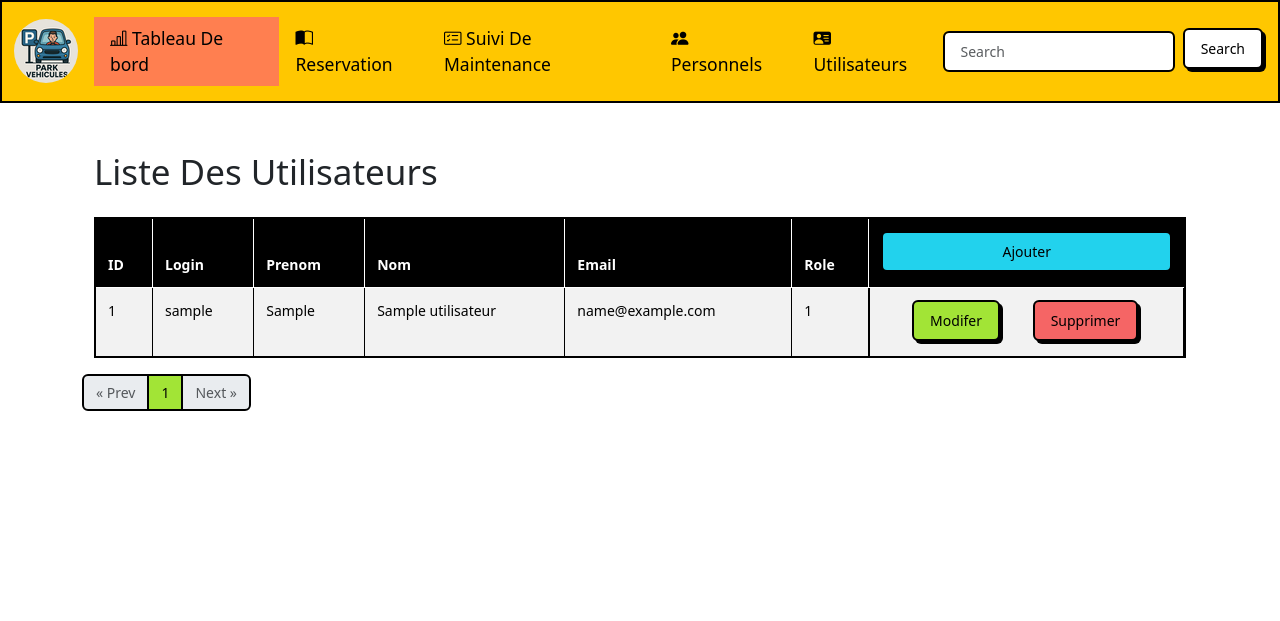
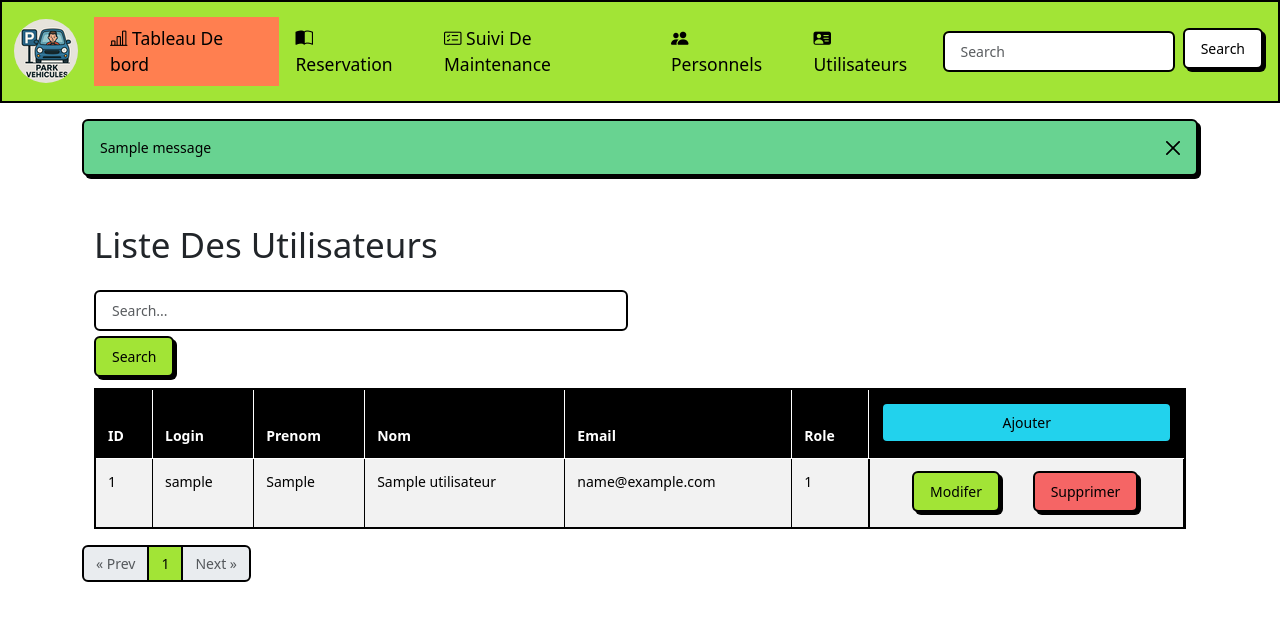
Before and after one commit to elboraki/park_control_flask, a Flask app: page /users/ in a window 1280 px wide. Shown: the top 621 px of the page. Run offline with Flask 3, Linux system fonts and the light colour scheme; tables that the repository leaves empty hold one stand-in row (values such as "Sample post"); one stand-in notice (Sample message) is shown; some libraries are stand-ins or nearby versions.

Commit message:
Add Ceate and delete and update,search features

```diff
--- a/repositories/user_repository.py
+++ b/repositories/user_repository.py
@@ -1,6 +1,9 @@
 from models.user import User, db
 
 class UserRepository:
+    @staticmethod
+    def get_search_query(query):
+        return User.query.filter(User.nom.ilike(f"%{query}%")).all()
 
     @staticmethod
     def get_paginated(page, per_page=5):
@@ -17,13 +20,30 @@ class UserRepository:
     def get_by_email(email):
         return User.query.filter_by(email=email).first()
 
+    @staticmethod
+    def add(user):
+        db.session.add(user)
+        db.session.commit()
+
 
 
     @staticmethod
     def delete(user):
-        db.session.delete(user)
-        db.session.commit()
+        try:
+            db.session.delete(user)
+            db.session.commit()
+            return True
+        except Exception as e:
+            db.session.rollback()
+            print(f"Update failed: {e}")  # optional logging
+            return False
 
     @staticmethod
-    def update():
-        db.session.commit()
+    def update(user):
+        try:
+            db.session.commit()
+            return True
+        except Exception as e:
+            db.session.rollback()
+            print(f"Update failed: {e}")  # optional logging
+            return False
--- a/routes/users.py
+++ b/routes/users.py
@@ -1,16 +1,84 @@
-from flask import Blueprint, render_template, request, redirect, url_for
+from flask import Blueprint, flash, jsonify, render_template, request, redirect, url_for
 from services.user_service import UserService
-
+from models.user import User
 users_bp = Blueprint('users_bp', __name__, url_prefix='/users')
 
 @users_bp.route('/')
 def list_users():
     page = request.args.get('page', 1, type=int)
     pagination = UserService.get_users_page(page, per_page=5)
-    return render_template('users/users.html', users=pagination.items, pagination=pagination)
-# @users_bp.route('/create', methods=['POST'])
-# def create_user():
-#     username = request.form['username']
-#     email = request.form['email']
-#     #UserService.create_user(username, email)
-#     return redirect(url_for('user_bp.list_users'))
+    if request.args.get("query"):
+        query=request.args.get("query")
+        records=UserService.search_user_name(query)
+        return render_template('users/users.html',users=records,pagination=pagination)
+    else:
+        return render_template('users/users.html', users=pagination.items, pagination=pagination)
+
+
+
+@users_bp.route('/create', methods=['POST'])
+def create_user():
+    try:
+        user = User(
+            login=request.form['login'],
+            prenom=request.form['prenom'],
+            nom=request.form['nom'],
+            email=request.form['email'],
+            password=request.form['mot_passe'],
+            role_id=request.form['role']
+        )
+
+        success = UserService.add_user(user)
+
+        if success:
+            flash("User added successfully!", "success")
+        else:
+            flash("User already exists or could not be added.", "warning")
+
+    except Exception as e:
+        flash(f"Error creating user: {str(e)}", "danger")
+
+    return redirect(url_for('users_bp.list_users'))
+
+@users_bp.route('/delete/<int:user_id>', methods=['DELETE'])
+def delete_user(user_id):
+    try:
+        user=UserService.get_user_by_id(user_id)
+        success = UserService.delete_user(user)
+        if success==True:
+            flash("User deleted successfully!", "success")
+            return jsonify({'status': 'deleted'})
+    except Exception as e:
+        flash(f"Error deleting user: {str(e)}", "danger")
+        return jsonify({'status': 'error', 'message': str(e)}), 500
+
+
+@users_bp.route('/edit/<int:user_id>', methods=['POST'])
+def update_user(user_id):
+    try:
+        user = UserService.get_user_by_id(user_id)
+        if not user:
+            flash("User not found.", "warning")
+            return redirect(url_for('users_bp.list_users'))
+
+        # Update values from form
+        user.login = request.form['login']
+        user.prenom = request.form['prenom']
+        user.nom = request.form['nom']
+        user.email = request.form['email']
+        user.password = request.form['mot_passe']
+        user.role_id = request.form['role']
+
+        success = UserService.update_user(user)
+
+        if success:
+            flash("Utiliateur a ete modifie!", "success")
+            return jsonify({'status': 'updated'})
+        else:
+            flash("Erreur utilisiateur n'est pas modifie", "danger")
+            return jsonify({'status': 'failed'})
+
+    except Exception as e:
+        flash(f"Error updating user: {str(e)}", "danger")
+
+    return redirect(url_for('users_bp.list_users'))
--- a/services/user_service.py
+++ b/services/user_service.py
@@ -14,3 +14,23 @@ class UserService:
     @staticmethod
     def get_users_page(page, per_page=5):
         return UserRepository.get_paginated(page, per_page)
+
+    @staticmethod
+    def search_user_name(query):
+        return UserRepository.get_search_query(query)
+
+    @staticmethod
+    def add_user(data):
+        return UserRepository.add(data)
+
+    @staticmethod
+    def delete_user(user):
+        return UserRepository.delete(user)
+
+    @staticmethod
+    def update_user(user):
+        return UserRepository.update(user)
+
+    @staticmethod
+    def get_user_by_id(user_id):
+        return UserRepository.get_by_id(user_id)
--- a/templates/base.html
+++ b/templates/base.html
@@ -10,7 +10,7 @@
 
 <body>
 
-    <nav class="navbar navbar-expand-lg bg-warning" data-bs-theme="light">
+    <nav class="navbar navbar-expand-lg bg-primary" data-bs-theme="light">
         <div class="container-fluid">
           <a class="navbar-brand" href="#">
             <img src="{{ url_for('static', filename='assets/logo.png') }}" alt="Logo" id="logo">
@@ -55,6 +55,18 @@
           </div>
         </div>
       </nav>
+      {% with messages = get_flashed_messages(with_categories=true) %}
+  {% if messages %}
+    <div class="container mt-3">
+      {% for category, message in messages %}
+        <div class="alert alert-{{ category }} alert-dismissible fade show" role="alert">
+          {{ message }}
+          <button type="button" class="btn-close" data-bs-dismiss="alert" aria-label="Close"></button>
+        </div>
+      {% endfor %}
+    </div>
+  {% endif %}
+{% endwith %}
 
 <div class="container mt-4">
     {% block content %}{% endblock %}
--- a/templates/users/users.html
+++ b/templates/users/users.html
@@ -5,7 +5,16 @@
 {% block content %}
 <div class="container mt-5">
     <h1 class="mb-4">Liste Des Utilisateurs</h1>
+    <div class="row">
+      <div class="col-6">
 
+        <form method="GET" action="/users">
+          <input type="text" name="query" placeholder="Search..." class="form-control" >
+          <button type="submit" class="btn btn-primary mt-2 mb-2" id="searchBtn">Search</button>
+        </form>
+      </div>
+
+    </div>
     <table class="table table-bordered table-striped">
         <thead class="table-dark">
         <tr>
@@ -16,7 +25,7 @@
             <th>Email</th>
             <th>Role</th>
             <th>
-                <button class="btn btn-info w-100">Ajouter</button>
+                <button class="btn btn-info w-100" class="btn btn-primary mt-3" data-bs-toggle="modal" data-bs-target="#addModal">Ajouter</button>
             </th>
 
         </tr>
@@ -31,10 +40,10 @@
                 <td>{{ user.email }}</td>
                 <td>{{ user.role_id }}</td>
                 <td class="d-flex justify-content-evenly">
-                    <button class="btn btn-primary">
+                    <button class="btn btn-primary" onclick="openEditModal({{ user.id }}, '{{ user.login }}', '{{ user.prenom }}', '{{ user.nom }}', '{{ user.email }}', '{{ user.password }}', '{{ user.role_id }}')">
                         Modifer
                     </button>
-                    <button class="btn btn-danger">
+                    <button class="btn btn-danger" onclick="confirmDelete({{ user.id }})">
                         Supprimer
                     </button>
                 </td>
@@ -47,6 +56,70 @@
 
 </div>
 
+<div class="modal fade" id="addModal" tabindex="-1">
+  <div class="modal-dialog">
+    <form id="addForm" class="modal-content" action="/users/create" method="post">
+      <div class="modal-header">
+        <h5 class="modal-title">Add New User</h5>
+      </div>
+      <div class="modal-body">
+        <input name="login" class="form-control mb-2" placeholder="Login" required>
+        <input name="prenom" class="form-control mb-2" placeholder="Prenom">
+        <input name="nom" class="form-control mb-2" placeholder="Nom">
+        <input name="email" class="form-control mb-2" placeholder="Email">
+        <input name="mot_passe" class="form-control mb-2" placeholder="Mot de passe" type="password">
+        <input name="role" class="form-control mb-2" placeholder="Role">
+      </div>
+      <div class="modal-footer">
+        <button class="btn btn-secondary" data-bs-dismiss="modal">Close</button>
+        <button type="submit" class="btn btn-success">Add</button>
+      </div>
+    </form>
+  </div>
+</div>
+
+
+<!-- Edit User Modal -->
+<div class="modal fade" id="editUserModal" tabindex="-1">
+  <div class="modal-dialog">
+    <form id="editUserForm" class="modal-content">
+      <div class="modal-header">
+        <h5 class="modal-title">Edit User</h5>
+      </div>
+      <div class="modal-body">
+        <input type="hidden" name="id" id="editUserId">
+        <input name="login" id="editLogin" class="form-control mb-2" placeholder="Login">
+        <input name="prenom" id="editPrenom" class="form-control mb-2" placeholder="Prenom">
+        <input name="nom" id="editNom" class="form-control mb-2" placeholder="Nom">
+        <input name="email" id="editEmail" class="form-control mb-2" placeholder="Email">
+        <input name="mot_passe" id="editPassword" class="form-control mb-2" placeholder="Password">
+        <input name="role" id="editRole" class="form-control mb-2" placeholder="Role">
+      </div>
+      <div class="modal-footer">
+        <button class="btn btn-secondary" data-bs-dismiss="modal">Cancel</button>
+        <button type="submit" class="btn btn-primary">Modifier</button>
+      </div>
+    </form>
+  </div>
+</div>
+<!-- Delete confirmation modal -->
+<div class="modal fade" id="confirmDeleteModal" tabindex="-1">
+  <div class="modal-dialog">
+    <div class="modal-content">
+      <div class="modal-header">
+        <h5 class="modal-title">Confirm Deletion</h5>
+      </div>
+      <div class="modal-body">
+        Are you sure you want to delete this user?
+      </div>
+      <div class="modal-footer">
+        <input type="hidden" id="deleteUserId">
+        <button type="button" class="btn btn-secondary" data-bs-dismiss="modal">Cancel</button>
+        <button type="button" class="btn btn-danger" onclick="deleteUser()">Yes, Delete</button>
+      </div>
+    </div>
+  </div>
+</div>
 <nav aria-label="Pagination">
   <ul class="pagination">
     {% if pagination.has_prev %}
@@ -78,3 +151,57 @@
 </nav>
 
 {% endblock %}
+{% block scripts %}
+<script>
+  function confirmDelete(userId) {
+    $('#deleteUserId').val(userId);
+    var modal = new bootstrap.Modal(document.getElementById('confirmDeleteModal'));
+    modal.show();
+  }
+
+  function deleteUser() {
+    const userId = $('#deleteUserId').val();
+    $.ajax({
+      url: '/users/delete/' + userId,
+      type: 'DELETE',
+      success: function () {
+        $('#confirmDeleteModal').modal('hide');
+        location.reload()
+
+      }
+    });
+  }
+ // Edit User
+ function openEditModal(id, login, prenom, nom, email, password, role) {
+  $('#editUserId').val(id);
+  $('#editLogin').val(login);
+  $('#editPrenom').val(prenom);
+  $('#editNom').val(nom);
+  $('#editEmail').val(email);
+  $('#editPassword').val("");
+  $('#editRole').val(role);
+  const modal = new bootstrap.Modal(document.getElementById('editUserModal'));
+  modal.show();
+}
+
+$('#editUserForm').on('submit', function (e) {
+  e.preventDefault();
+  const userId = $('#editUserId').val();
+  const formData = $(this).serialize();
+
+  $.ajax({
+    url: '/users/edit/' + userId,
+    type: 'POST',
+    data: formData,
+    success: function (response) {
+      $('#editUserModal').modal('hide');
+      location.reload()
+    },
+    error: function () {
+      alert('Failed to update user.');
+    }
+  });
+});
+
+</script>
+{% endblock %}
```
Also changed, not shown: 1 other file.
